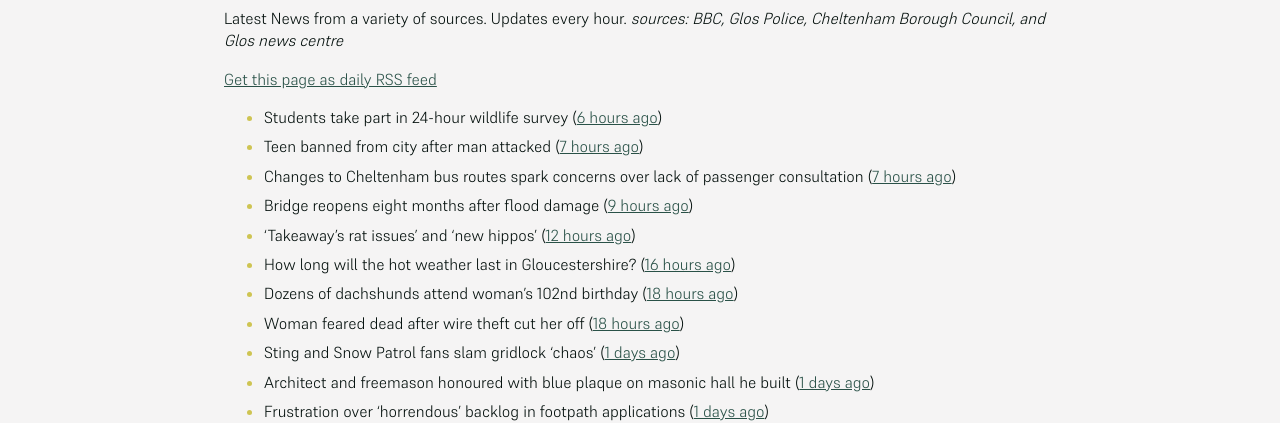
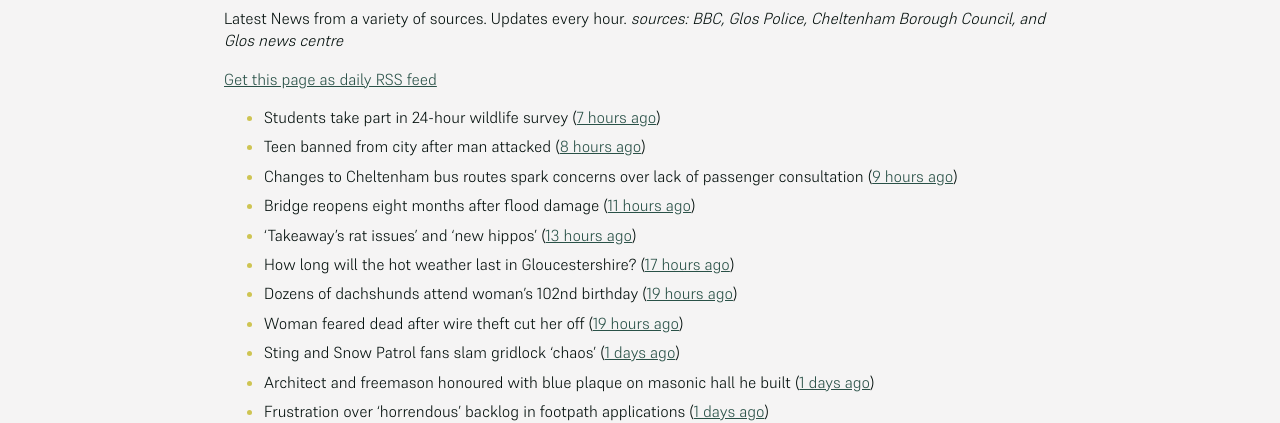
Before and after one commit to mat-0/cheltenham-open-data, a Jekyll site: the page built from _pages/news.md, in a window 1280 px wide. Shown: the part 266-689 px from the top of the page. Built offline with Jekyll 4.4.1, drawn with Linux system fonts in a browser that asks for light colours.

Commit message:
Updated 2025-06-21 01:24:48

```diff
--- a/_pages/news.md
+++ b/_pages/news.md
@@ -12,14 +12,14 @@ _sources: BBC, Glos Police, Cheltenham Borough Council, and Glos news centre_
 [Get this page as daily RSS feed](/daily.rss)
 
 <!-- news_marker starts -->
-- Students take part in 24-hour wildlife survey ([6 hours ago](https://www.bbc.com/news/articles/cn41ze3r27zo))
-- Teen banned from city after man attacked ([7 hours ago](https://www.bbc.com/news/articles/c75rl4we60wo))
-- Changes to Cheltenham bus routes spark concerns over lack of passenger consultation ([7 hours ago](https://gloucesternewscentre.co.uk/changes-to-cheltenham-bus-routes-spark-concerns-over-lack-of-passenger-consultation/))
-- Bridge reopens eight months after flood damage ([9 hours ago](https://www.bbc.com/news/articles/cz09md3ve3no))
-- 'Takeaway's rat issues' and 'new hippos' ([12 hours ago](https://www.bbc.com/news/articles/c5ygx2p4lw5o))
-- How long will the hot weather last in Gloucestershire? ([16 hours ago](https://www.bbc.co.uk/sounds/play/p0lkf1rq))
-- Dozens of dachshunds attend woman's 102nd birthday ([18 hours ago](https://www.bbc.com/news/videos/c307l54nlrmo))
-- Woman feared dead after wire theft cut her off ([18 hours ago](https://www.bbc.com/news/articles/cp3k96521neo))
+- Students take part in 24-hour wildlife survey ([7 hours ago](https://www.bbc.com/news/articles/cn41ze3r27zo))
+- Teen banned from city after man attacked ([8 hours ago](https://www.bbc.com/news/articles/c75rl4we60wo))
+- Changes to Cheltenham bus routes spark concerns over lack of passenger consultation ([9 hours ago](https://gloucesternewscentre.co.uk/changes-to-cheltenham-bus-routes-spark-concerns-over-lack-of-passenger-consultation/))
+- Bridge reopens eight months after flood damage ([11 hours ago](https://www.bbc.com/news/articles/cz09md3ve3no))
+- 'Takeaway's rat issues' and 'new hippos' ([13 hours ago](https://www.bbc.com/news/articles/c5ygx2p4lw5o))
+- How long will the hot weather last in Gloucestershire? ([17 hours ago](https://www.bbc.co.uk/sounds/play/p0lkf1rq))
+- Dozens of dachshunds attend woman's 102nd birthday ([19 hours ago](https://www.bbc.com/news/videos/c307l54nlrmo))
+- Woman feared dead after wire theft cut her off ([19 hours ago](https://www.bbc.com/news/articles/cp3k96521neo))
 - Sting and Snow Patrol fans slam gridlock 'chaos' ([1 days ago](https://www.bbc.com/news/articles/cwygv0pqy74o))
 - Architect and freemason honoured with blue plaque on masonic hall he built ([1 days ago](https://gloucesternewscentre.co.uk/architect-and-freemason-honoured-with-blue-plaque-on-masonic-hall-he-built/))
 - Frustration over ‘horrendous’ backlog in footpath applications ([1 days ago](https://gloucesternewscentre.co.uk/frustration-over-horrendous-backlog-in-footpath-applications/))
```
Also changed, not shown: _data/flood.json (+4 -4 lines), _pages/terrorism.md (+1 -1 lines), index.md (+6 -6 lines).
